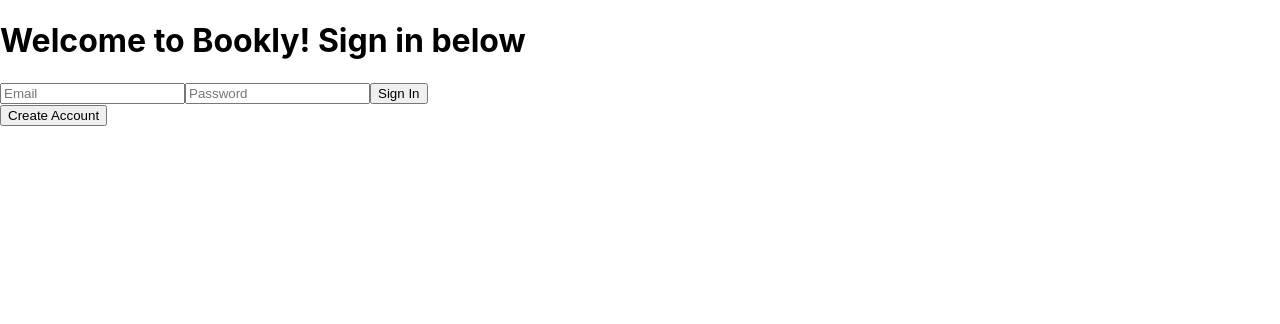
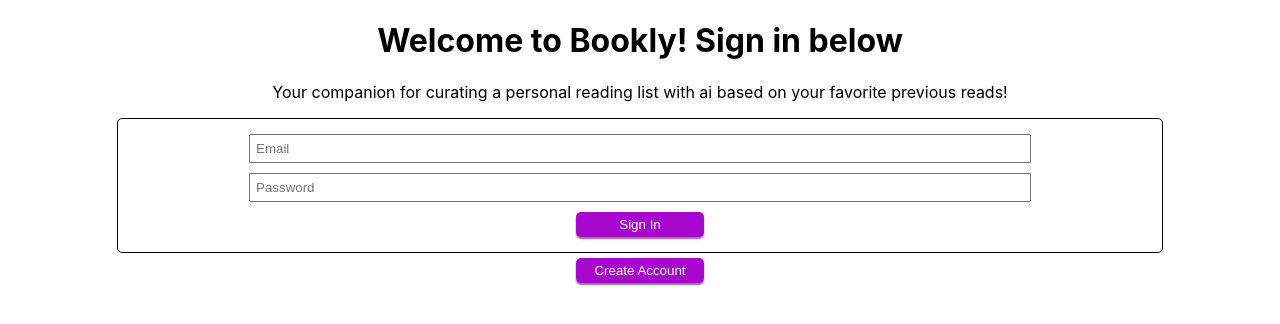
Before and after one commit to Sb702/Book-Site, a React (Create React App) app in the folder client/: page / in a window 1280 px wide. Shown: the top 324 px of the page. Built offline with nearby package versions, Linux system fonts and the light colour scheme.

Commit message:
Minor CSS Updates

```diff
--- /dev/null
+++ b/client/src/components/Homescreen.css
@@ -0,0 +1,3 @@
+.header {
+    text-align: center;
+}
--- a/client/src/components/Homescreen.js
+++ b/client/src/components/Homescreen.js
@@ -2,12 +2,13 @@ import React from 'react'
 import ChatContainer from './AI/ChatContainer'
 import BookContainer from './UserBooks/BookContainer'
 import Navigation from './Nav/Navigation'
+import './Homescreen.css'
 
 export default function Homescreen({ user }) {
   return (
     <div>
       <Navigation />
-      <h1>Welcome to Bookly, {user.userName}!</h1>
+      <h1 className='header'>Welcome to Bookly, {user.userName}!</h1>
       {/* <ChatContainer /> */}
       <BookContainer user={user} />
     </div>
--- /dev/null
+++ b/client/src/components/Login.css
@@ -0,0 +1,47 @@
+.login-wrap {
+    display: flex;
+    flex-direction: row;
+    justify-content: center;
+}
+
+.wrap {
+    text-align: center;
+}
+
+.login-form {
+    display: flex;
+    width: 80vw;
+    flex-direction: column;
+    justify-content: center;
+    align-items: center;
+    border: 1px solid black;
+    border-radius: 5px;
+    padding: 10px;
+}
+
+.input {
+    margin: 5px;
+    padding: 5px;
+    width: 60vw;
+}
+
+.btn {
+    margin: 5px;
+    padding: 5px;
+    width: 10vw;
+    background-color: #a507cd;
+    color: white;
+    border: none;
+    border-radius: 5px;
+    box-shadow: 0px 2px 2px rgba(0, 0, 0, 0.531);
+    cursor: pointer;
+}
+
+.btn:hover {
+    background-color: #7a0a9c;
+}
+
+.btn:active {
+    box-shadow: 0px 0px 0px rgba(0, 0, 0, 0.531);
+    transform: translateY(2px);
+}
--- a/client/src/components/Login.js
+++ b/client/src/components/Login.js
@@ -1,6 +1,7 @@
 import { useState } from "react";
 import { useNavigate } from "react-router-dom";
 import CreateUser from "./CreateUser";
+import './Login.css'
 
 export default function Login({
   setCreateUser,
@@ -43,23 +44,28 @@ function handleLogin(e) {
   }
 
   return (
-    <div>
+    <div className="login-wrap">
+      <div className="wrap">
       <h1>Welcome to Bookly! Sign in below</h1>
-      <form onSubmit={handleLogin}>
+      <p>Your companion for curating a personal reading list with ai based on your favorite previous reads!</p>
+      <form onSubmit={handleLogin} className="login-form">
         <input
           type="text"
           placeholder="Email"
           onChange={(e) => setEmail(e.target.value)}
+          className="input"
         />
         <input
           type="password"
           placeholder="Password"
           onChange={(e) => setPassword(e.target.value)}
+          className="input"
         />
-        <button type="submit">Sign In</button>
+        <button type="submit" className="btn">Sign In</button>
       </form>
-      <button onClick={handleSetCreateUser}>Create Account</button>
+      <button className="btn" onClick={handleSetCreateUser}>Create Account</button>
       {createUser ? <CreateUser /> : null}
+      </div>
     </div>
   );
 }
--- /dev/null
+++ b/client/src/components/UserBooks/BookContainer.css
@@ -0,0 +1,8 @@
+.container {
+    display: grid;
+    grid-template-columns: 1fr .3fr;
+}
+
+.favorites {
+    height: 100vh;
+}
--- a/client/src/components/UserBooks/BookContainer.js
+++ b/client/src/components/UserBooks/BookContainer.js
@@ -1,14 +1,20 @@
 import React, { useState } from 'react'
 import BookSearch from './BookSearch'
 import BookResults from './BookResults'
+import './BookContainer.css'
 
 export default function BookContainer({ user }) {
   const [books, setBooks] = useState([])
 
   return (
-    <div>
+    <div className='container'>
+      <div className='booksearch'>
       <BookSearch setBooks={setBooks}/>
       <BookResults books={books} user={user} />
+      </div>
+      <div className='favorites'>
+        <h3>Favorites</h3>
+      </div>
     </div>
   )
 }
```
